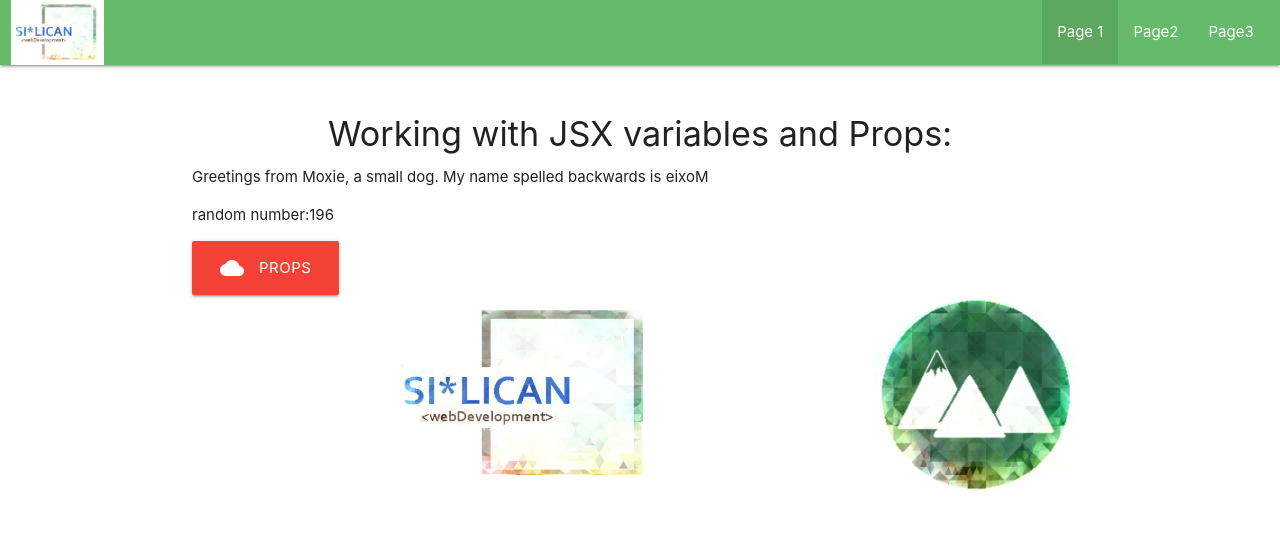
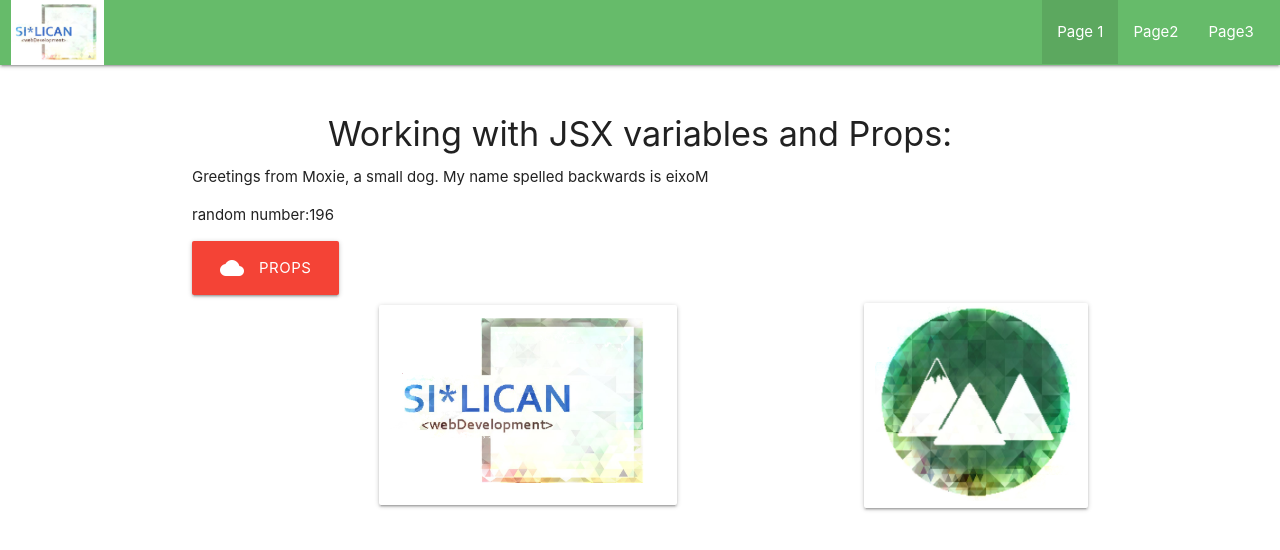
Before and after one commit to CM-GDev/state-exercises, a React (Create React App) app: page / in a window 1280 px wide. Shown: the top 550 px of the page. Built offline with nearby package versions, Linux system fonts and the light colour scheme.

Commit message:
added card-panel effect to images on page1

```diff
--- a/src/components/pages/Page1.js
+++ b/src/components/pages/Page1.js
@@ -31,10 +31,10 @@ export default function Page1(props) {
                 <a className={`waves-effect btn-${props.size} red`} href="https://www.google.com" target="blank"><i className={`material-icons ${props.side}`}>{props.icon}</i>Props</a>
             </div>
             <div className="row valign-wrapper" >
-                <div className="col s12 m4">
+                <div className="col s12 m4 card-panel hoverable">
                     <img src={logo} alt="silican logo" className="responsive-img"/>
                 </div>
-                <div className="col s12 m3">
+                <div className="col s12 m3 card-panel hoverable">
                     <img src={icon} alt="silican icon" className="responsive-img"/>
                 </div>
             </div>
```
